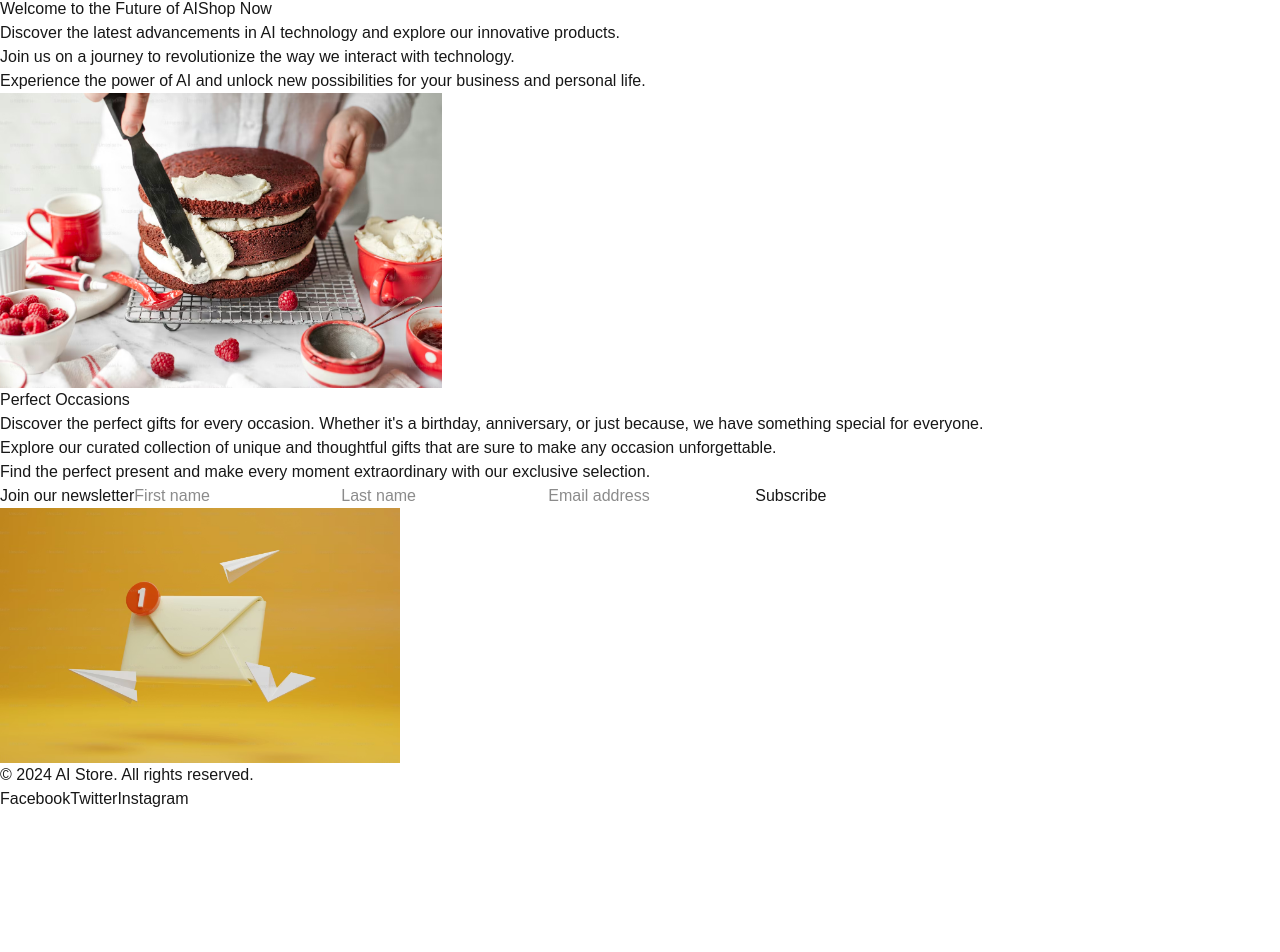
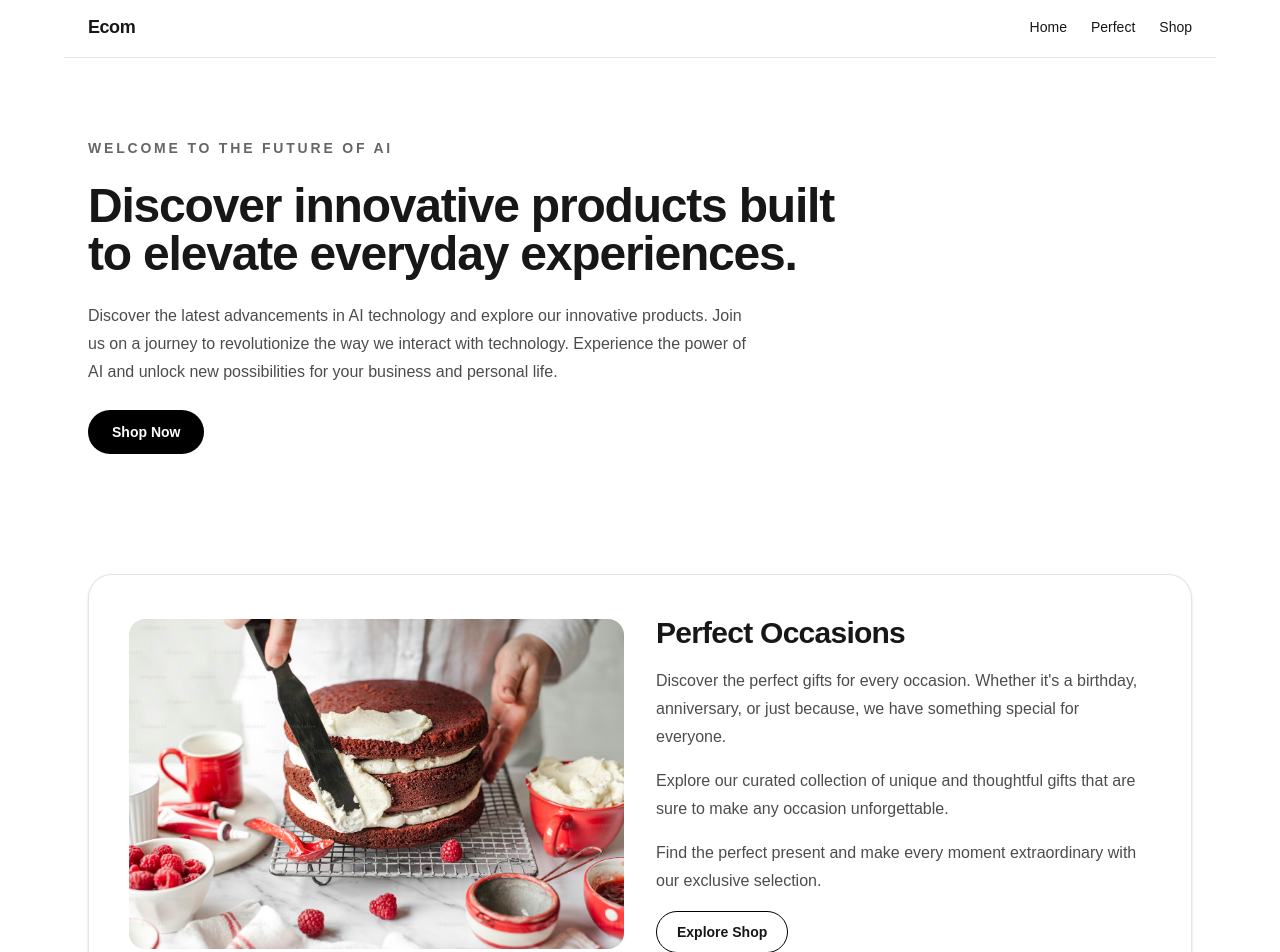
Before and after one commit to emeol/ecom, a Next.js app: page / in a window 1280 px wide. Shown: the part 147-1099 px from the top of the page. Before the commit the page ends 958 px from the top, so only its background shows below. Built offline with nearby package versions, Linux system fonts and the light colour scheme.

Commit message:
initial ai-styling

```diff
--- a/app/components/PerfectBanner.tsx
+++ b/app/components/PerfectBanner.tsx
@@ -4,16 +4,36 @@ import perfect from "../assets/perfect.png";
 
 export const PerfectBanner = () => {
   return (
-    <div className="perfect-occasions">
+    <div className="grid items-center gap-8 rounded-3xl border border-black/10 bg-white p-6 shadow-sm md:grid-cols-2 md:p-10">
+      <div className="overflow-hidden rounded-2xl">
+        <Image
+          src={perfect}
+          alt="Perfect Occasions"
+          width={442}
+          height={500}
+          className="h-auto w-full object-cover"
+        />
+      </div>
+      <div className="flex flex-col gap-4">
+        <h2 className="text-3xl font-semibold tracking-tight">Perfect Occasions</h2>
+        <p className="text-base leading-7 text-black/70">
+          Discover the perfect gifts for every occasion. Whether it&apos;s a birthday, anniversary, or just because, we have something special for everyone.
+        </p>
+        <p className="text-base leading-7 text-black/70">
+          Explore our curated collection of unique and thoughtful gifts that are sure to make any occasion unforgettable.
+        </p>
+        <p className="text-base leading-7 text-black/70">
+          Find the perfect present and make every moment extraordinary with our exclusive selection.
+        </p>
         <div>
-            <Image src={perfect} alt="Perfect Occasions" width={442} height={500} />
+          <Link
+            href="/shop"
+            className="inline-flex items-center rounded-full border border-black px-5 py-2.5 text-sm font-semibold transition hover:bg-black hover:text-white"
+          >
+            Explore Shop
+          </Link>
         </div>
-        <div className="perfect-message">
-            <h2>Perfect Occasions</h2>
-            <p>Discover the perfect gifts for every occasion. Whether it's a birthday, anniversary, or just because, we have something special for everyone.</p>
-            <p>Explore our curated collection of unique and thoughtful gifts that are sure to make any occasion unforgettable.</p>
-            <p>Find the perfect present and make every moment extraordinary with our exclusive selection.</p>
-        </div>
+      </div>
     </div>
   );
-}
+};
--- a/app/page.tsx
+++ b/app/page.tsx
@@ -4,26 +4,49 @@ import { Newsletter } from "./components/Newsletter";
 
 export default function Home() {
   return (
-    <>
-    <div className="frontlogo">
-      <div className="banner">
-        <span className="tagline">Welcome to the Future of AI</span>
-        <span>
-          <Link className="shop-now" href="/shop">
+    <main className="min-h-screen bg-background text-foreground">
+      <nav className="mx-auto flex w-full max-w-6xl items-center justify-between border-b border-black/10 px-6 py-4">
+        <span className="text-lg font-semibold tracking-tight">Ecom</span>
+        <div className="flex items-center gap-6 text-sm font-medium">
+          <Link href="#home" className="transition-colors hover:text-black/60">
+            Home
+          </Link>
+          <Link href="#perfect" className="transition-colors hover:text-black/60">
+            Perfect
+          </Link>
+          <Link href="/shop" className="transition-colors hover:text-black/60">
+            Shop
+          </Link>
+        </div>
+      </nav>
+
+      <section id="home" className="mx-auto flex w-full max-w-6xl flex-col gap-6 px-6 py-14 md:py-20">
+        <span className="text-sm font-semibold uppercase tracking-[0.2em] text-black/60">
+          Welcome to the Future of AI
+        </span>
+        <h1 className="max-w-3xl text-4xl font-semibold tracking-tight md:text-5xl">
+          Discover innovative products built to elevate everyday experiences.
+        </h1>
+        <p className="max-w-2xl text-base leading-7 text-black/70">
+          Discover the latest advancements in AI technology and explore our innovative products. Join us on a journey to revolutionize the way we interact with technology. Experience the power of AI and unlock new possibilities for your business and personal life.
+        </p>
+        <div>
+          <Link
+            className="inline-flex items-center rounded-full bg-black px-6 py-3 text-sm font-semibold text-white transition hover:bg-black/85"
+            href="/shop"
+          >
             Shop Now
           </Link>
-        </span>
-      </div>
-    </div>
-    <div className="intro">
-      <p>Discover the latest advancements in AI technology and explore our innovative products.</p>
-      <p>Join us on a journey to revolutionize the way we interact with technology.</p>
-      <p>Experience the power of AI and unlock new possibilities for your business and personal life.</p>
-    </div>
+        </div>
+      </section>
 
-    <PerfectBanner />
-    <Newsletter />
+      <section id="perfect" className="mx-auto w-full max-w-6xl px-6 py-6 md:py-10">
+        <PerfectBanner />
+      </section>
 
-    </>
+      <section className="mx-auto w-full max-w-6xl px-6 py-8 md:py-12">
+        <Newsletter />
+      </section>
+    </main>
   );
 }
```
